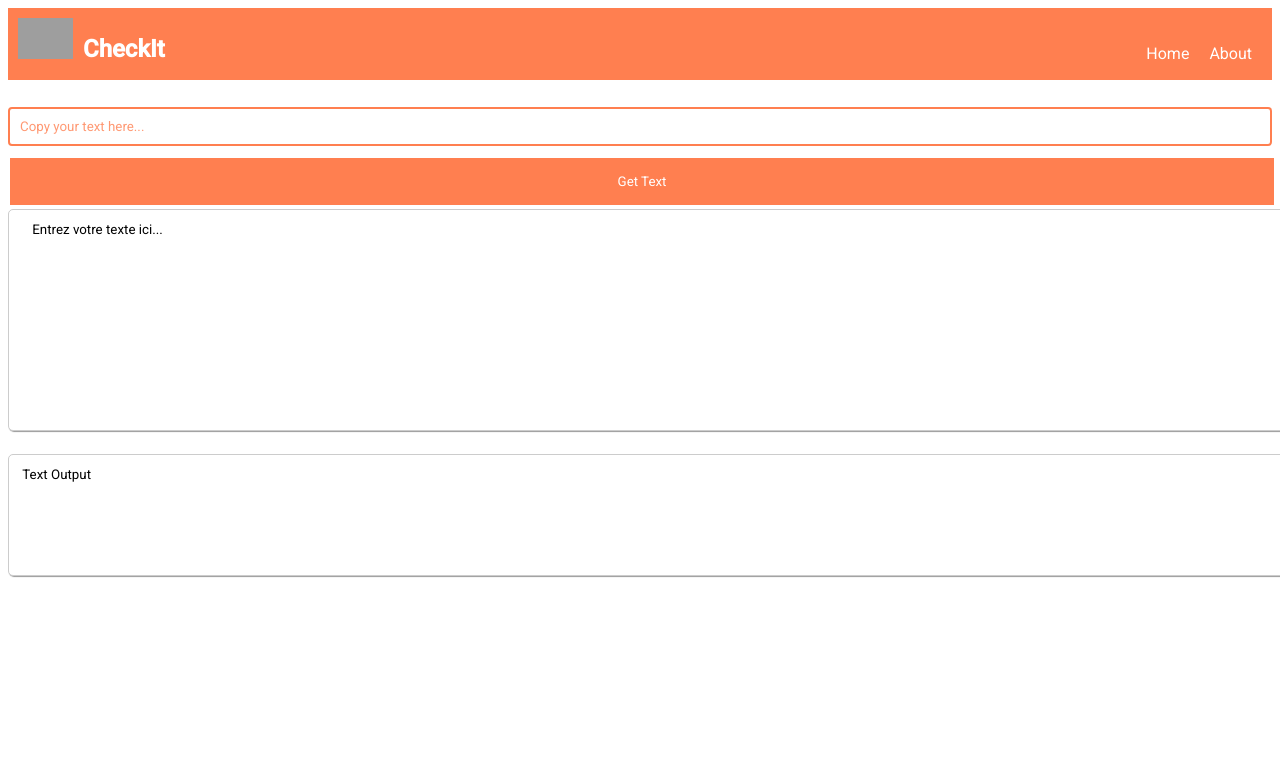
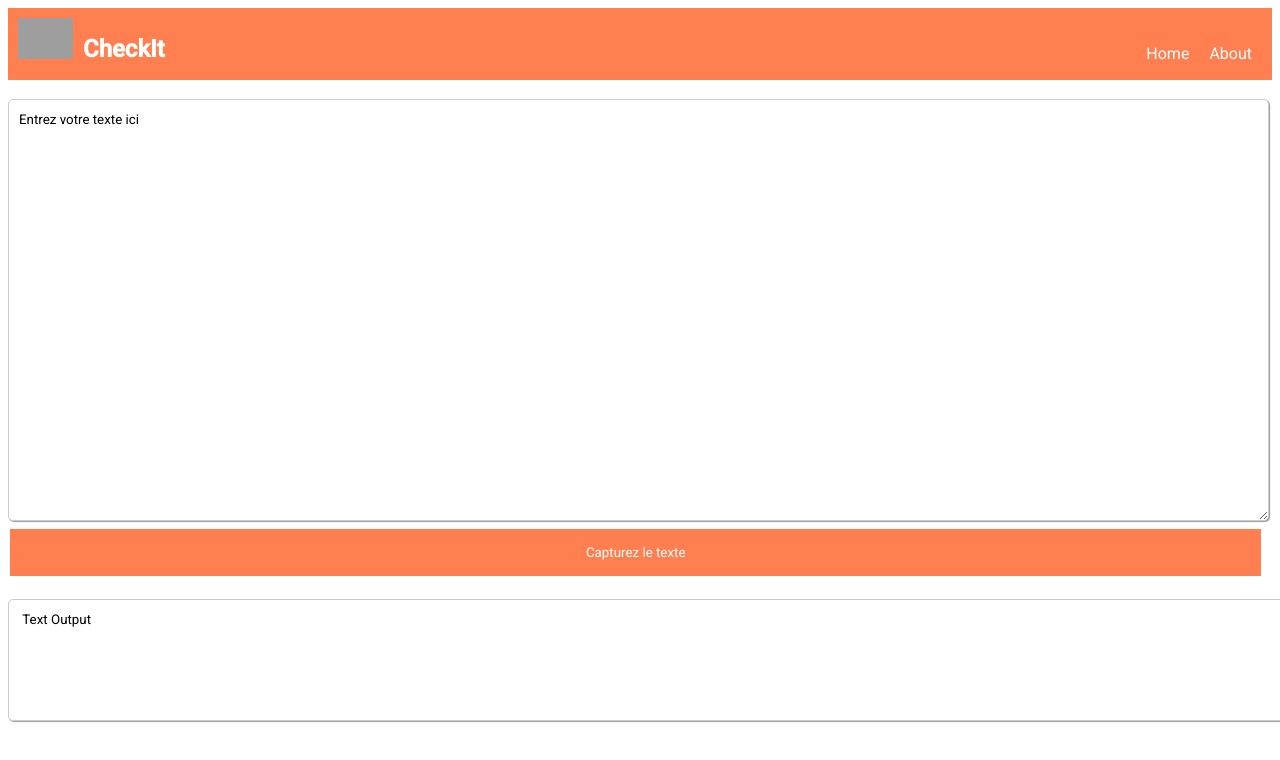
Before and after one commit to Juju2575/CheckIt, an Angular app in the folder checkit/: page / in a window 1280 px wide. Shown: the top 760 px of the page. Built offline with nearby package versions, Linux system fonts and the light colour scheme; grey boxes are pictures that could not be loaded.

Commit message:
Remplacement de la balise input par la balise textarea, pour une zone de texte plus grande

```diff
--- a/checkit/src/app/text-box/text-box.component.css
+++ b/checkit/src/app/text-box/text-box.component.css
@@ -16,7 +16,7 @@ input::placeholder {
 
 button {
     background-color: coral;
-    width: 100%;
+    width: 99%;
     border: none;
     color: white;
     padding: 16px 32px;
@@ -27,8 +27,9 @@ button {
 
 textarea {
     width: 100%;
+    height: 400px;
     padding: 10px;
-    max-width: 100%;
+    max-width: 98%;
     line-height: 1.5;
     border-radius: 5px;
     border: 1px solid #ccc;
--- a/checkit/src/app/text-box/text-box.component.html
+++ b/checkit/src/app/text-box/text-box.component.html
@@ -1,8 +1,4 @@
 <br>
-<input type="text" #txt placeholder="Copy your text here...">
-<button (click)="getTextBoxVal(txt)"> Get Text </button>
+<textarea #textarea col = 30>Entrez votre texte ici</textarea>
+<button (click)="captureText(textarea.value)">Capturez le texte</button>
 <br>
-<textarea id="myTextarea" rows="10" cols="50">
-    Entrez votre texte ici...
-</textarea>
-<br>
--- a/checkit/src/app/text-box/text-box.component.ts
+++ b/checkit/src/app/text-box/text-box.component.ts
@@ -7,7 +7,7 @@ import { Component } from '@angular/core';
 })
 export class TextBoxComponent {
 
-  getTextBoxVal(item : any){
-    console.log(item.value)
+  captureText(text: string) {
+    console.log(text);
   }
 }
```
